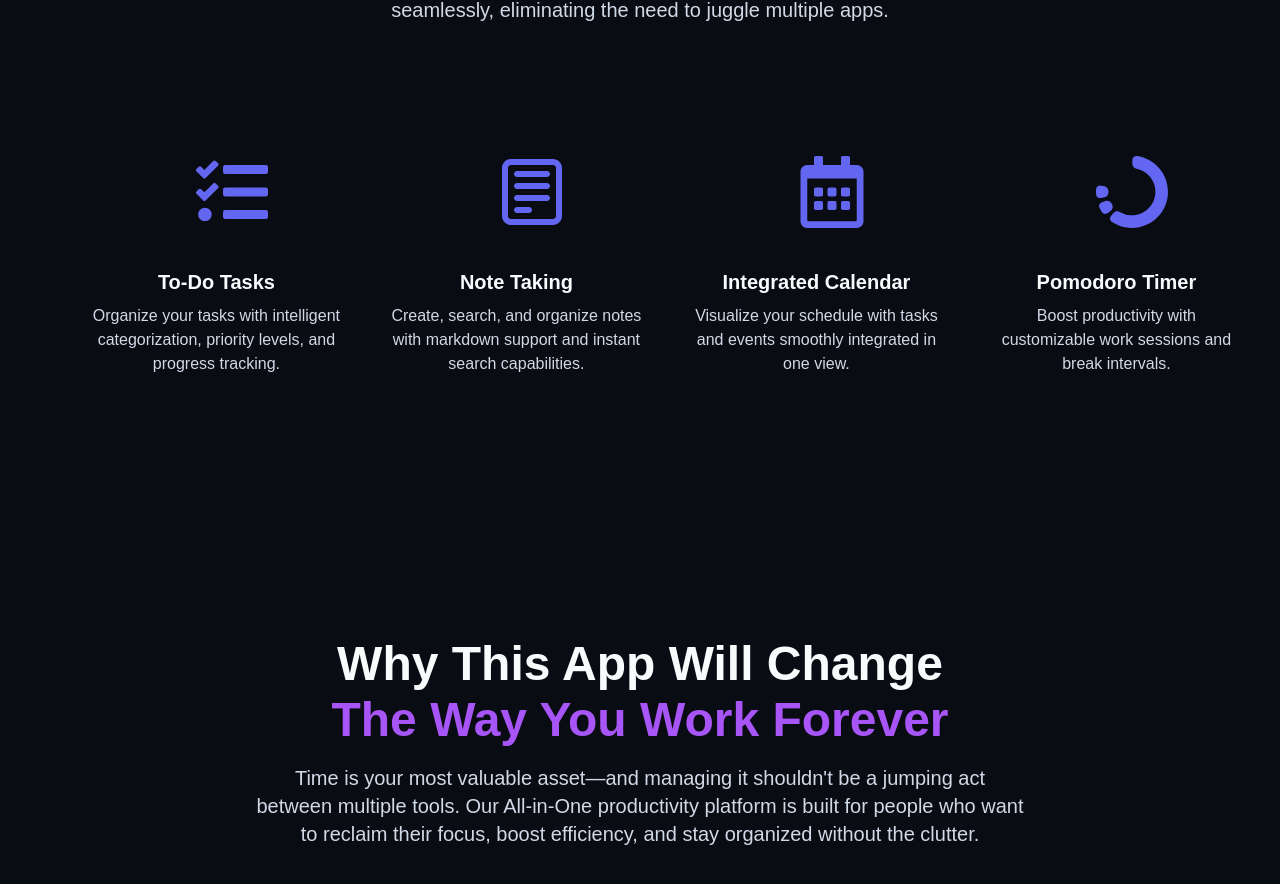
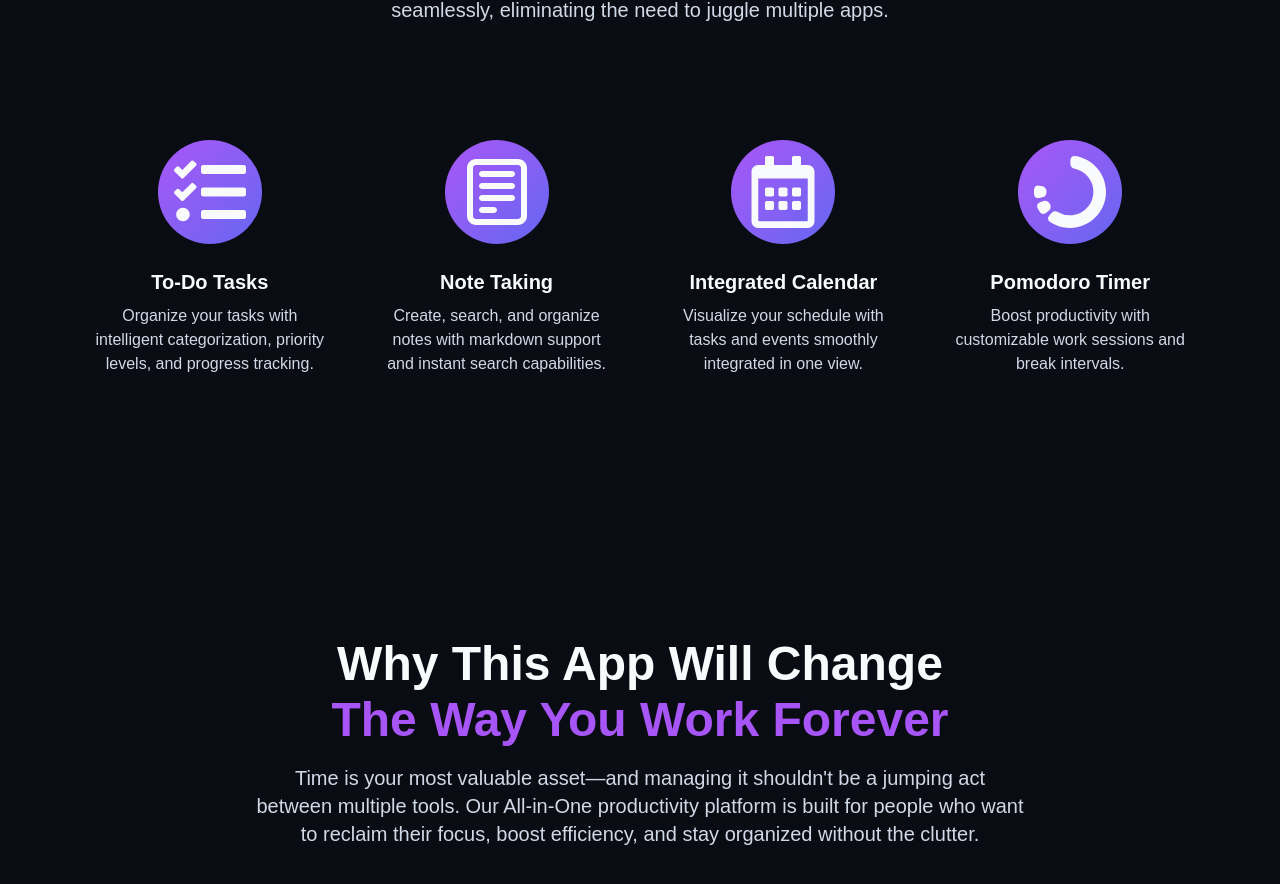
Before and after one commit to Amine4jh/QuadFlow-react, a React (Vite) app: page / in a window 1280 px wide. Shown: the part 1272-2156 px from the top of the page. Built offline with nearby package versions, Linux system fonts and the light colour scheme.

Commit message:
Add animation to features section's cards

```diff
--- a/src/index.css
+++ b/src/index.css
@@ -138,11 +138,17 @@ section#features {
 #ftCardsContainer {
   @apply mt-25 flex items-start justify-evenly;
 }
-#ftCardsContainer div {
-  @apply p-4 rounded-xl w-75;
+#ftCardsContainer #card {
+  @apply p-4 rounded-xl w-75 transition-all cursor-pointer hover:scale-110;
+}
+#ftCardsContainer #card:hover #iconContainer{
+  @apply shadow-xl shadow-primary-glow/15;
+}
+#ftCardsContainer #iconContainer {
+  @apply w-26 mx-auto bg-gradient-to-br from-accent to-primary p-4 rounded-full;
 }
 #ftCardsContainer #icon {
-  @apply text-7xl text-primary mx-auto;
+  @apply mx-auto text-7xl text-foreground;
 }
 #ftCardsContainer h3 {
   @apply text-center mt-6 mb-2;
```
